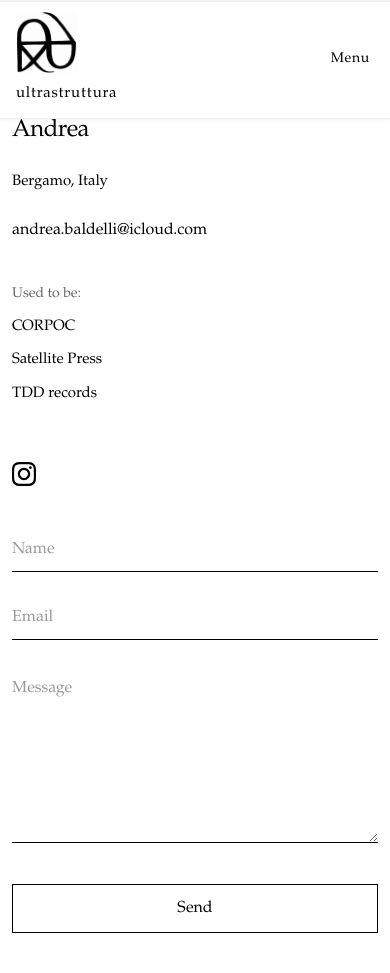
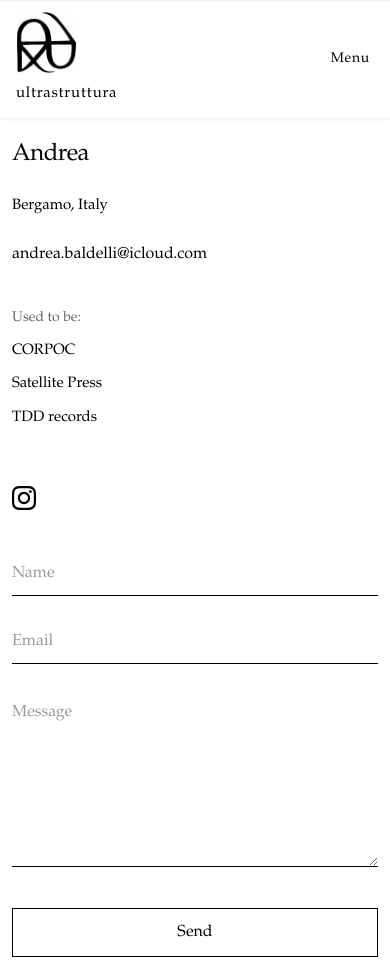
Before and after one commit to baldellimtt/ultrastruttura-site, a Next.js app: page /contact in a window 390 px wide. Before the commit the page ends 949 px from the top, so only its background shows below. Built offline with nearby package versions, Linux system fonts and the light colour scheme.

Commit message:
piccolo fix grafico mobile

```diff
--- a/app/contact/page.module.css
+++ b/app/contact/page.module.css
@@ -152,6 +152,7 @@
 
   .name {
     font-size: 1.75rem;
+    margin-top: 1rem;
   }
 
   .info {
@@ -171,6 +172,7 @@
 
   .name {
     font-size: 1.5rem;
+    margin-top: 1.5rem;
   }
 
   .location {
--- a/components/Gallery.module.css
+++ b/components/Gallery.module.css
@@ -193,7 +193,7 @@
 
 @media (max-width: 480px) {
   .gallery {
-    padding: 0.75rem 0.5rem;
+    padding: 0 0.5rem 0.75rem 0.5rem;
     min-height: calc(100vh - 56px);
   }
 
```
